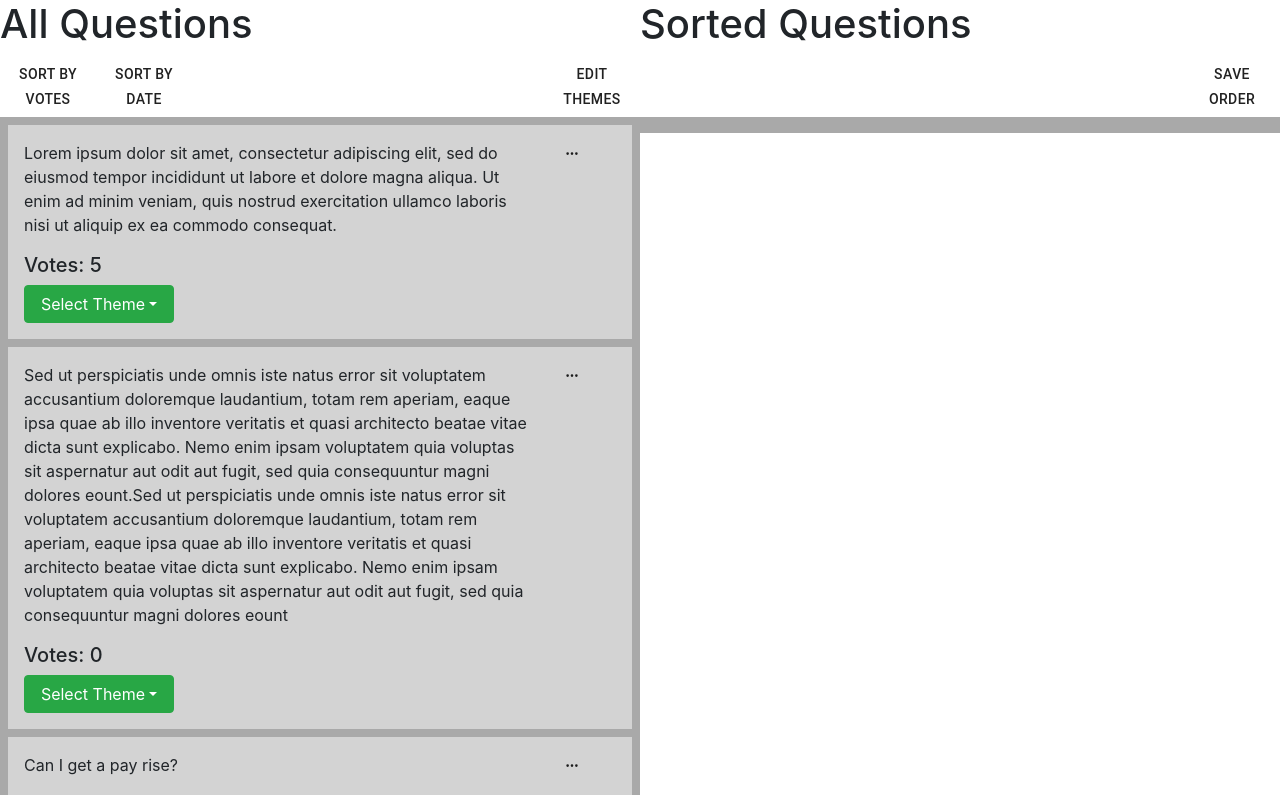
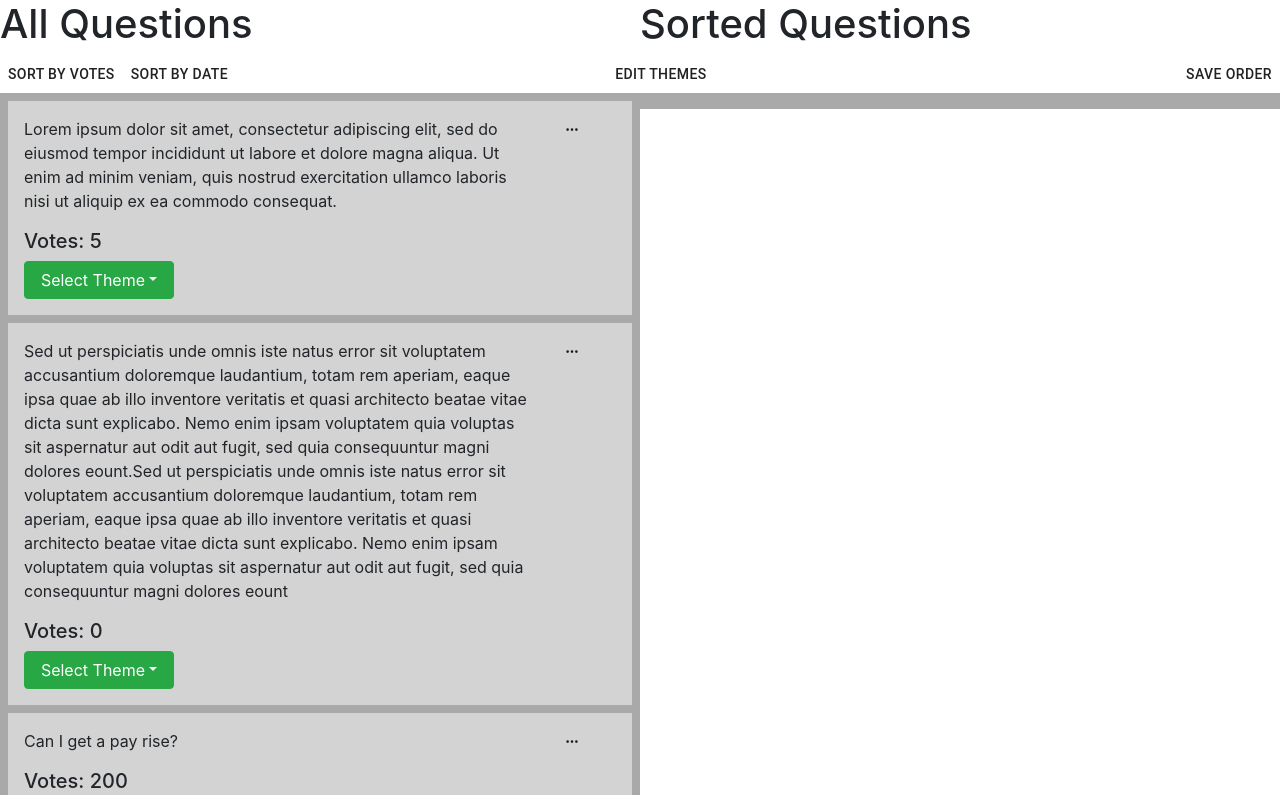
Before and after one commit to caitlin-hamilton/AskMeAnything, a React (Create React App) app in the folder ask-me-anything/: page / in a window 1280 px wide. Shown: the top 795 px of the page. Built offline with nearby package versions, Linux system fonts and the light colour scheme.

Commit message:
added more flexbox

```diff
--- a/ask-me-anything/src/Admin.js
+++ b/ask-me-anything/src/Admin.js
@@ -169,16 +169,22 @@ export default class AdminBoard extends Component {
 
     render() {
         return (
+            <div>
                 <div className="questionList">
-                <DragDropContext onDragEnd={this.onDragEnd}>
-                    <div className="one">
-                    <h1>All Questions</h1>
+                    <h1 className="one">All Questions</h1>
+                    <h1 className="two">Sorted Questions</h1>
+                </div>
                 <div className="buttonContainer">
                         <Button className="button" onClick={() => {this.sortByAttribute('inputData', 'votes')}}>Sort By Votes</Button>
                         <Button className="button" onClick={() => {this.sortByAttribute('inputData', 'timePosted')}}>Sort By Date</Button>
                         <Button className="button" onClick={() => this.switchModal()}>Edit Themes</Button>
                         <ThemeModal isModalOpen={this.state.isModalOpen} switchModal={() => this.switchModal()}/>
+                        <Button className="button">Save Order</Button>
                     </div>
+                <div>
+                    <div className="questionList">
+                        <DragDropContext onDragEnd={this.onDragEnd}>
+                            <div className="one">
                             <Droppable droppableId="droppable">
                                 {(provided, snapshot) => (
                                     <div
@@ -193,10 +199,6 @@ export default class AdminBoard extends Component {
                             </Droppable>
                             </div>
                             <div className="two">
-                            <h1>Sorted Questions</h1>
-                    <div className="buttonContainer">
-                        <Button className="button">Save Order</Button>
-                    </div>
                             <Droppable droppableId="droppable2">
                                 {(provided, snapshot) => (
                                     <div
@@ -212,6 +214,8 @@ export default class AdminBoard extends Component {
                             </div>
                         </DragDropContext>
                     </div>
+                </div>
+            </div>
         );
     }
 }
--- a/ask-me-anything/src/App.css
+++ b/ask-me-anything/src/App.css
@@ -10,12 +10,15 @@
 
 .button{
   height: 10%;
-  width: 15%;
-  padding:0;
+  width: auto;
 }
 
 button:last-of-type {
   margin-left: auto;
+}
+
+button:nth-of-type(3) {
+  margin-left: 29%;
 }
 
 .container {
@@ -27,13 +30,14 @@ button:last-of-type {
 .one {
   width: 50%;
   height: 100%;
-  float: left;
+  display: flex;
+
 }
 
 .two {
   width: 50%;
   height: 100%;
-  float: right;
+  display: flex;
 }
 
 .post{
```
Lines whose indentation alone changed are shown as unchanged.
